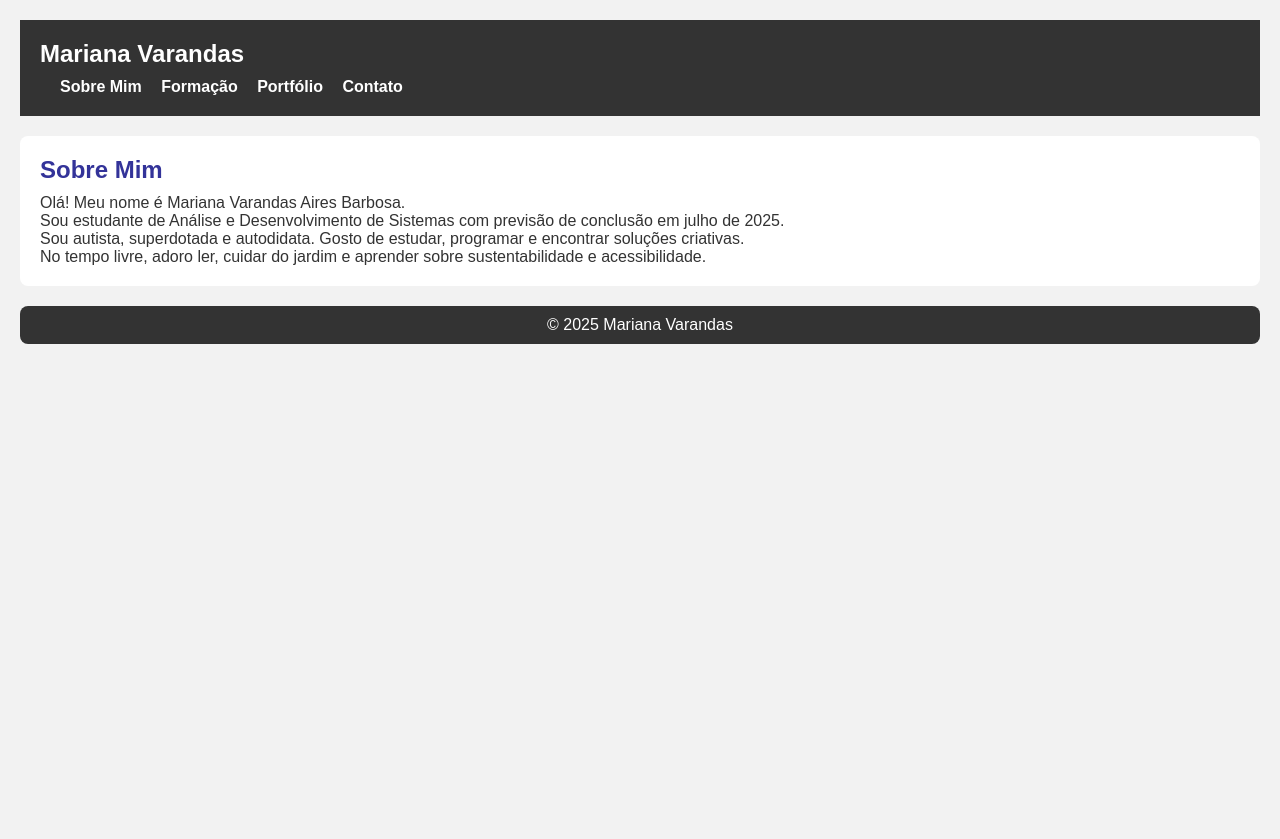
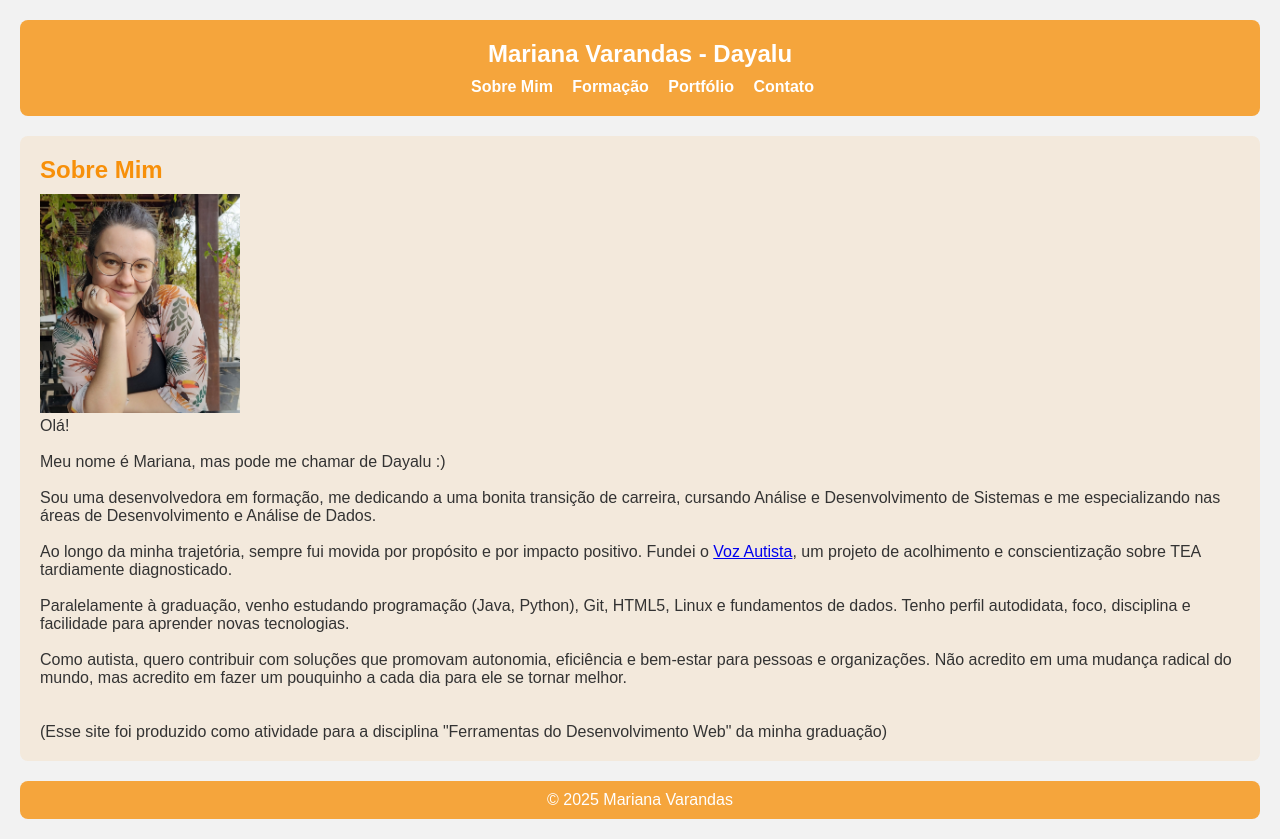
Before and after one commit to MarianaVarandas/ProjetoWeb_SitePessoal, a plain HTML site: page index.html in a window 1280 px wide. Before the commit the page ends 800 px from the top, so only its background shows below. Drawn offline with Linux system fonts and the light colour scheme.

Commit message:
melhoras no site

```diff
--- a/index.html
+++ b/index.html
@@ -2,14 +2,14 @@
 <html lang="pt-br">
 <head>
     <meta charset="UTF-8">
-    <title>Sobre Mim - Mariana Varandas</title>
+    <title> Sobre Mim </title>
     <link rel="stylesheet" href="style.css">
 </head>
 <body>
 
     <!-- Cabeçalho com o menu de navegação -->
     <header>
-        <h1>Mariana Varandas</h1>
+        <h1>Mariana Varandas - Dayalu</h1>
         <nav>
             <ul>
                 <li><a href="index.html">Sobre Mim</a></li>
@@ -23,11 +23,17 @@
     <!-- Seção de conteúdo principal -->
     <section>
         <h2>Sobre Mim</h2>
-        <p>Olá! Meu nome é Mariana Varandas Aires Barbosa.</p>
-        <p>Sou estudante de Análise e Desenvolvimento de Sistemas com previsão de conclusão em julho de 2025.</p>
-        <p>Sou autista, superdotada e autodidata. Gosto de estudar, programar e encontrar soluções criativas.</p>
-        <p>No tempo livre, adoro ler, cuidar do jardim e aprender sobre sustentabilidade e acessibilidade.</p>
-    </section>
+        <img src="imagens/Dayalu.jpg" alt="Foto de Mariana ou Dayalu" width="200px">
+        <p>Olá!</p> <br>
+        <p> Meu nome é Mariana, mas pode me chamar de Dayalu :) </p> <br>
+        <p> Sou uma desenvolvedora em formação, me dedicando a uma bonita transição de carreira, cursando Análise e Desenvolvimento de Sistemas e me especializando nas áreas de Desenvolvimento e Análise de Dados.</p> <br>
+        <p>Ao longo da minha trajetória, sempre fui movida por propósito e por impacto positivo. Fundei o <a href= "https://vozautista.com/">Voz Autista</a>, um projeto de acolhimento e conscientização sobre TEA tardiamente diagnosticado.</p><br>
+        <p>Paralelamente à graduação, venho estudando programação (Java, Python), Git, HTML5, Linux e fundamentos de dados. Tenho perfil autodidata, foco, disciplina e facilidade para aprender novas tecnologias.</p><br>
+        <p>Como autista, quero contribuir com soluções que promovam autonomia, eficiência e bem-estar para pessoas e organizações. Não acredito em uma mudança radical do mundo, mas acredito em fazer um pouquinho a cada dia para ele se tornar melhor.</p><br>
+        <br>
+        <p>(Esse site foi produzido como atividade para a disciplina "Ferramentas do Desenvolvimento Web" da minha graduação)</p>
+
+        </section>
 
     <!-- Rodapé opcional -->
     <footer>
--- a/style.css
+++ b/style.css
@@ -1,4 +1,4 @@
-/* CSS Global para todas as páginas do portfólio */
+/* CSS Global para todas as páginas do sie */
 
 /* Reset básico */
 * {
@@ -17,9 +17,11 @@ body {
 
 /* Cabeçalho */
 header {
-    background-color: #333;
+    background-color: #f5a53c;
     color: white;
     padding: 20px;
+    text-align: center;
+    border-radius: 8px;
 }
 
 /* Título no cabeçalho */
@@ -44,14 +46,13 @@ nav ul li a {
     font-weight: bold;
 }
 
-/* Efeito ao passar o mouse */
 nav ul li a:hover {
     color: #cccccc;
 }
 
 /* Seções principais */
 section {
-    background-color: white;
+    background-color: #f3e9dc;
     padding: 20px;
     margin-top: 20px;
     border-radius: 8px;
@@ -59,13 +60,13 @@ section {
 
 /* Títulos das seções */
 section h2 {
-    color: #333399;
+    color: #f7900a;
     margin-bottom: 10px;
 }
 
 /* Rodapé */
 footer {
-    background-color: #333;
+    background-color: #f5a53c;
     color: white;
     text-align: center;
     padding: 10px;
@@ -92,7 +93,7 @@ form textarea {
 }
 
 form input[type="submit"] {
-    background-color: #333399;
+    background-color: #f7900a;
     color: white;
     border: none;
     padding: 10px 20px;
```
Also changed, not shown: contato.html (+3 -2 lines), formacao.html (+8 -7 lines), portfolio.html (+5 -6 lines), imagens/Dayalu.jpg (added).
